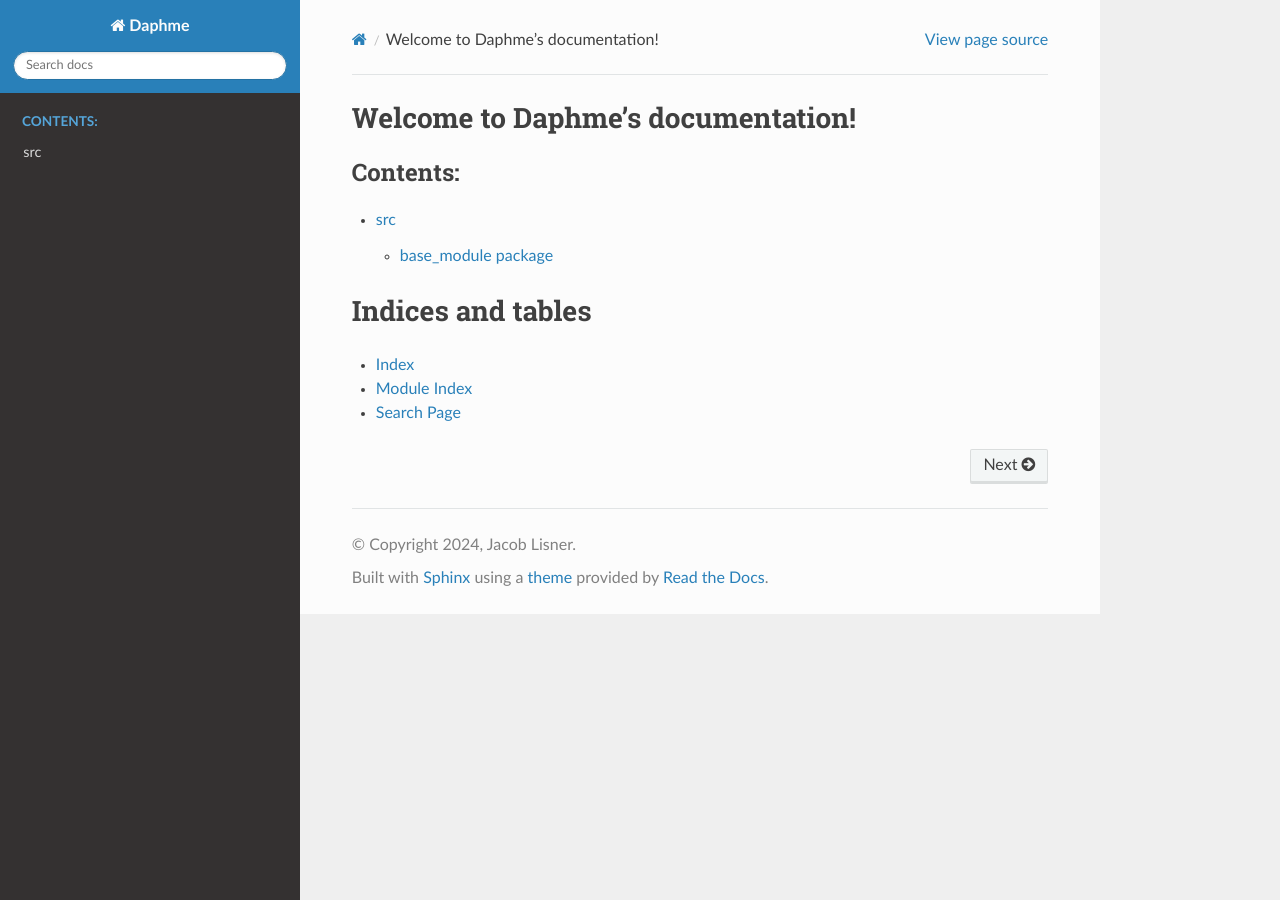
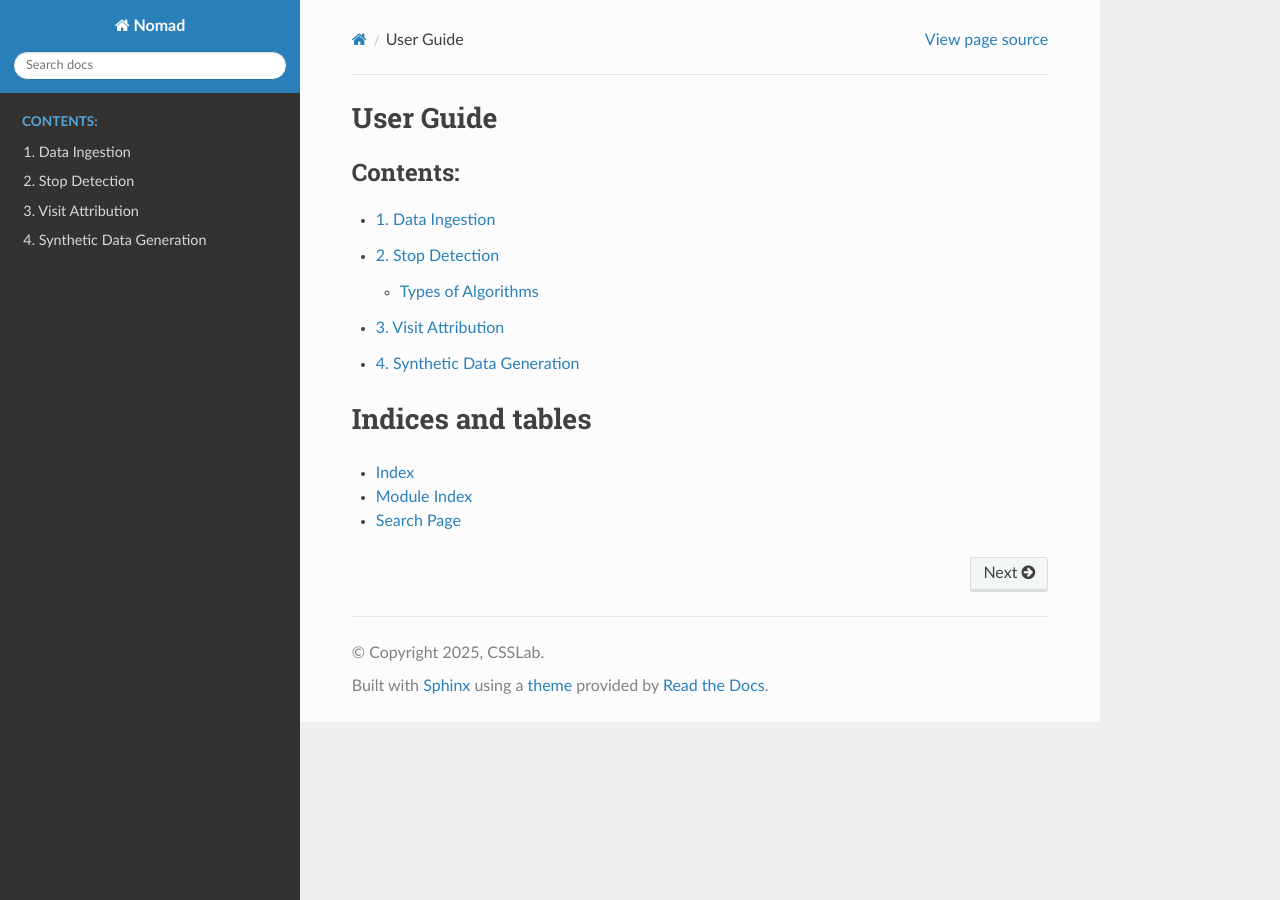
Before and after one commit to Watts-Lab/nomad, a Sphinx documentation site: the page built from docs/index.rst, in a window 1280 px wide. Built offline with Sphinx 7.4.7 and the Read the Docs theme 3.1.0, drawn with Linux system fonts in a browser that asks for light colours; pages that are not in the unit, such as notebooks, are missing from menus.

Commit message:
Restructure documentation to User Guide format
- Convert index.rst from welcome page to structured User Guide
- Add new documentation sections:
  - Data Ingestion
  - Stop Detection (with Types of Algorithms subsection)
  - Visit Attribution
  - Synthetic Data Generation
- Update Sphinx configuration for better module discovery
- Remove welcome message for cleaner professional layout

```diff
--- a/docs/conf.py
+++ b/docs/conf.py
@@ -18,9 +18,9 @@ sys.path.insert(0, os.path.abspath('../src'))
 
 # -- Project information -----------------------------------------------------
 
-project = 'Daphme'
-copyright = '2024, Jacob Lisner'
-author = 'Jacob Lisner'
+project = 'Nomad'
+copyright = '2025, CSSLab'
+author = 'The Nomad Team'
 
 # The full version, including alpha/beta/rc tags
 release = '0.0.1'
--- a/docs/index.rst
+++ b/docs/index.rst
@@ -1,16 +1,19 @@
-.. Daphme documentation master file, created by
+.. NOMAD documentation master file, created by
    sphinx-quickstart on Thu Aug 22 10:30:13 2024.
    You can adapt this file completely to your liking, but it should at least
    contain the root `toctree` directive.
 
-Welcome to Daphme's documentation!
-==================================
+User Guide
+==========
 
 .. toctree::
-   :maxdepth: 2
+   :maxdepth: 3
    :caption: Contents:
 
-   modules
+   1. Data Ingestion <data_ingestion>
+   2. Stop Detection <stop_detection>
+   3. Visit Attribution <visit_attribution>
+   4. Synthetic Data Generation <synthetic_data_generation>
 
 Indices and tables
 ==================
```
Also changed, not shown: docs/data_ingestion.rst (added, +9 -0 lines), docs/stop_detection.rst (added, +14 -0 lines), docs/synthetic_data_generation.rst (added, +9 -0 lines), docs/visit_attribution.rst (added, +9 -0 lines).
